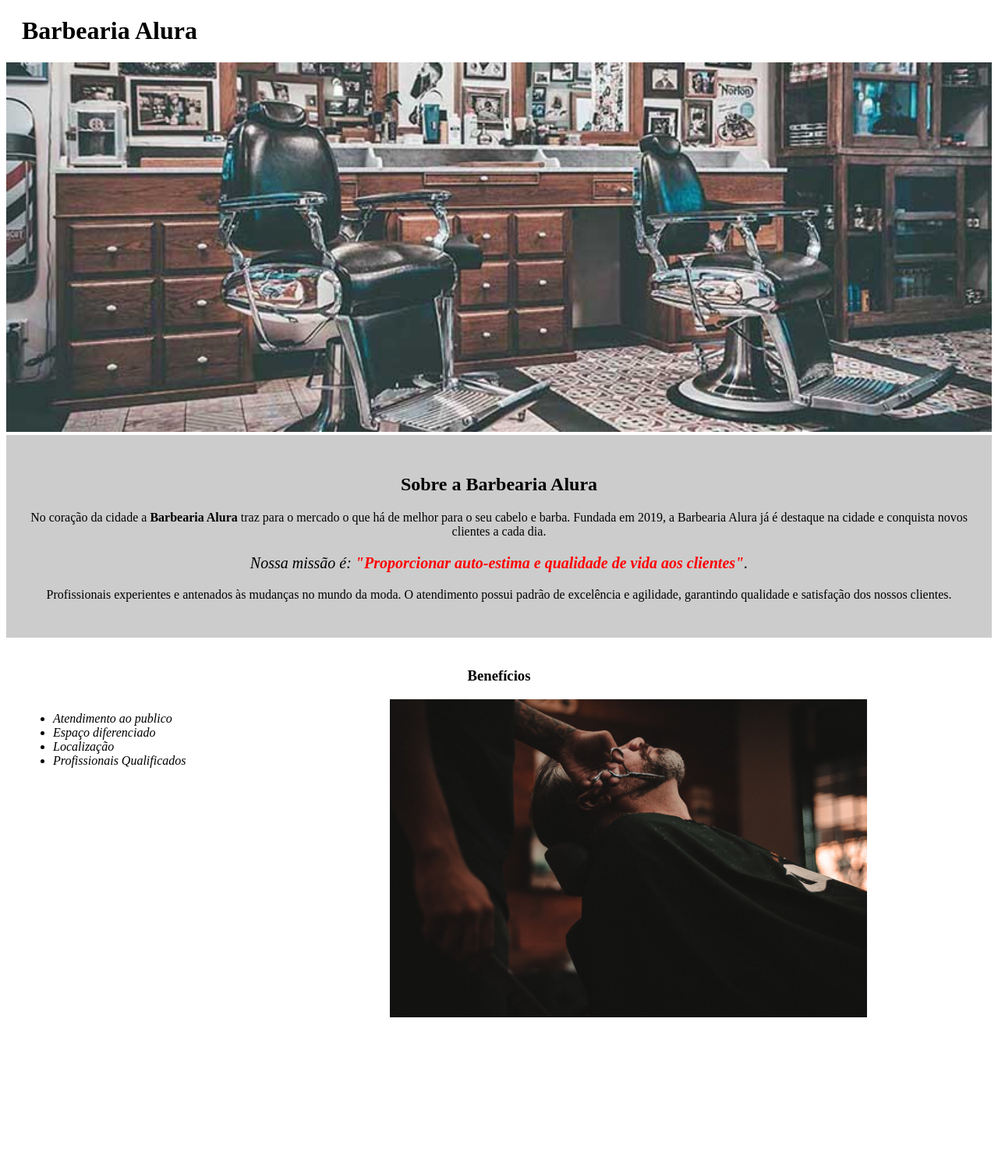
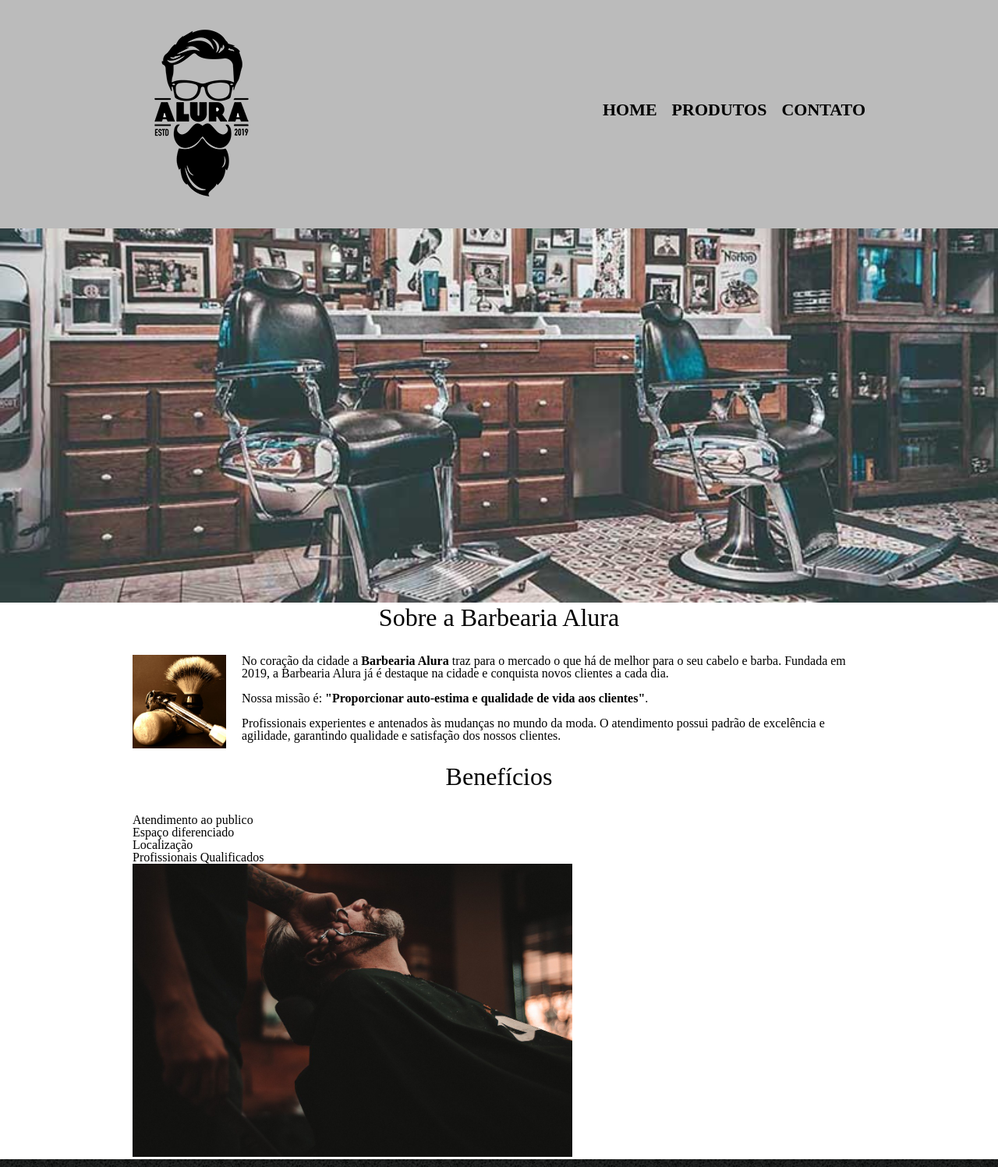
Before and after one commit to CaioGunz/HTML-CSS---Estudos, a plain HTML site: page index.html in a window 1280 px wide. Shown: the top 1497 px of the page at 78% size. Before the commit the page ends 1337 px from the top, so only its background shows below. Drawn offline with Linux system fonts and the light colour scheme.

Commit message:
Adaptando a página inicial

```diff
--- a/index.html
+++ b/index.html
@@ -4,31 +4,52 @@
     <head> <!--  No head é onde ficam as informações do site, links onde sera puxado arquivo como JavaScript e CSS por exemplo -->
         <meta charset="UTF-8">
         <title>Barbearia Alura</title>
-        <link rel="stylesheet" href="style-home.css">
+        <link rel="stylesheet" href="reset.css">
+        <link rel="stylesheet" href="style.css"
     </head>
 
     <body> <!-- No body é onde fica a estrutura de código em HTML -->
         <header>
-            <h1 class="titulo-principal">Barbearia Alura</h1>
+            <div class="caixa">
+                <h1><img src="logo.png"></h1>
+                <nav>
+                    <ul>
+                        <li><a href="index.html">Home</a></li>
+                        <li><a href="produtos.html">Produtos</a></li>
+                        <li><a href="contato.html">Contato</a></li>
+                    </ul>
+                </nav>
+            </div>
         </header>
-        <img id="banner" src="banner.jpg">
 
-        <div class="principal">
-            <h2 class="titulo-centralizado">Sobre a Barbearia Alura</h2>
+        <img class="banner" src="banner.jpg">
+
+        <main>
+            <section class="principal">
+                <h2 class="titulo-principal">Sobre a Barbearia Alura</h2>
+
+                <img class="utensilios" src="utensilios.jpg" alt="Utensilios de um barbeiro.">
+
                 <p>No coração da cidade a <strong>Barbearia Alura</strong> traz para o mercado o que há de melhor para o seu cabelo e barba. Fundada em 2019, a Barbearia Alura já é destaque na cidade e conquista novos clientes a cada dia.</p>
                 <p id="missao"><em>Nossa missão é: <strong>"Proporcionar auto-estima e qualidade de vida aos clientes"</strong>.</em></p>
                 <p>Profissionais experientes e antenados às mudanças no mundo da moda. O atendimento possui padrão de excelência e agilidade, garantindo qualidade e satisfação dos nossos clientes.</p>
-        </div>
+            </section>
 
-        <div class="beneficios">
-            <h3 class="titulo-centralizado">Benefícios</h3>
+            <section class="beneficios">
+                <h3 class="titulo-principal">Benefícios</h3>
                 <ul> <!-- Tag usada para listas ul(para lista sem ordem) e ol (para listas com ordem)-->
                     <li class="itens">Atendimento ao publico</li>
                     <li class="itens">Espaço diferenciado</li>
                     <li class="itens">Localização</li>
                     <li class="itens">Profissionais Qualificados</li>
                 </ul>
-            <img src="beneficios.jpg" class="imagenBeneficios">
-        </div>
+                <img src="beneficios.jpg" class="imagemBeneficios">
+            </section>
+        </main>
+
+        <footer>
+            <img src="logo-branco.png">
+            <p class="copyright">&copy; Copyright Barbearia Alura - 2023</p>
+        </footer>
     </body>
 </html>
--- a/style.css
+++ b/style.css
@@ -149,3 +149,38 @@ td, th {
     border: 1px solid #000000;
     padding: 8px 15px;
 }
+
+/* css da página inicial */
+.banner {
+    width: 100%;
+}
+
+.titulo-principal {
+    text-align: center;
+    font-size: 2em;
+    margin: 0 0 1em;
+    clear: left;
+}
+
+.principal p {
+    margin: 0 0 1em;
+
+}
+
+.principal strong {
+    font-weight: bold;
+}
+
+.principal em {
+    font-weight: italic;
+}
+
+.imagemBeneficios {
+    width: 60%;
+}
+
+.utensilios {
+    width: 120px;
+    float: left;
+    margin: 0 20px 20px 0;
+}
```
Also changed, not shown: contato.html (+0 -1 lines), utensilios.jpg (added). Lines whose indentation alone changed are shown as unchanged.
